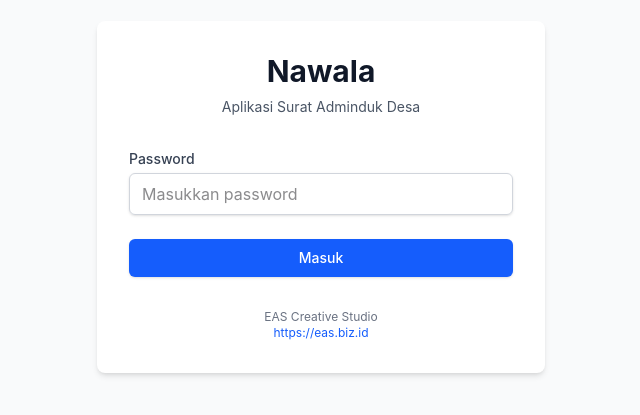
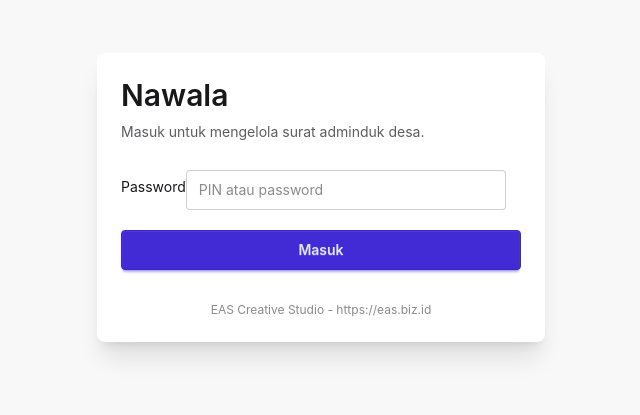
Before and after one commit to akew22-gamers/Nawala, a Next.js app: page /login in a window 1280 px wide. Shown: the part 203-618 px from the top of the page, without its empty margins (319-959 px from the left). Built offline with nearby package versions, Linux system fonts and the light colour scheme.

Commit message:
fix: align auth UI with plan

```diff
--- a/src/app/login/page.tsx
+++ b/src/app/login/page.tsx
@@ -21,18 +21,15 @@ export default function LoginPage() {
   };
 
   return (
-    <div className="min-h-screen flex items-center justify-center bg-gray-50">
-      <div className="max-w-md w-full space-y-8 p-8 bg-white rounded-lg shadow-md">
-        <div className="text-center">
-          <h1 className="text-3xl font-bold text-gray-900">Nawala</h1>
-          <p className="mt-2 text-sm text-gray-600">Aplikasi Surat Adminduk Desa</p>
-        </div>
+    <main className="grid min-h-screen place-items-center bg-base-200 p-4">
+      <section className="card w-full max-w-md bg-base-100 shadow-xl">
+        <div className="card-body">
+          <h1 className="card-title text-3xl">Nawala</h1>
+          <p className="text-base-content/70">Masuk untuk mengelola surat adminduk desa.</p>
 
-        <form onSubmit={handleSubmit} className="mt-8 space-y-6">
-          <div>
-            <label htmlFor="password" className="block text-sm font-medium text-gray-700">
-              Password
-            </label>
+          <form onSubmit={handleSubmit} className="mt-4 grid gap-3">
+            <label className="form-control" htmlFor="password">
+              <span className="label-text">Password</span>
               <input
                 id="password"
                 name="password"
@@ -40,33 +37,23 @@ export default function LoginPage() {
                 required
                 value={password}
                 onChange={(e) => setPassword(e.target.value)}
-              className="mt-1 block w-full px-3 py-2 border border-gray-300 rounded-md shadow-sm focus:outline-none focus:ring-blue-500 focus:border-blue-500"
-              placeholder="Masukkan password"
+                className="input input-bordered mt-1"
+                placeholder="PIN atau password"
               />
-          </div>
+            </label>
 
-          {error && <div className="text-red-600 text-sm">{error}</div>}
+            {error && <p className="text-sm text-error">{error}</p>}
 
-          <button
-            type="submit"
-            className="w-full flex justify-center py-2 px-4 border border-transparent rounded-md shadow-sm text-sm font-medium text-white bg-blue-600 hover:bg-blue-700 focus:outline-none focus:ring-2 focus:ring-offset-2 focus:ring-blue-500"
-          >
+            <button type="submit" className="btn btn-primary mt-2">
               Masuk
             </button>
           </form>
 
-        <div className="text-center text-xs text-gray-500 mt-8">
-          <p>EAS Creative Studio</p>
-          <a
-            href="https://eas.biz.id"
-            target="_blank"
-            rel="noopener noreferrer"
-            className="text-blue-600 hover:text-blue-800"
-          >
-            https://eas.biz.id
-          </a>
+          <p className="mt-6 text-center text-xs text-base-content/50">
+            EAS Creative Studio - https://eas.biz.id
+          </p>
         </div>
-      </div>
-    </div>
+      </section>
+    </main>
   );
 }
--- a/src/stores/authStore.ts
+++ b/src/stores/authStore.ts
@@ -1,9 +1,9 @@
 import { create } from 'zustand';
 
-interface AuthState {
+type AuthState = {
   isAuthenticated: boolean;
   setAuthenticated: (value: boolean) => void;
-}
+};
 
 export const useAuthStore = create<AuthState>((set) => ({
   isAuthenticated: false,
```
Lines whose indentation alone changed are shown as unchanged.
